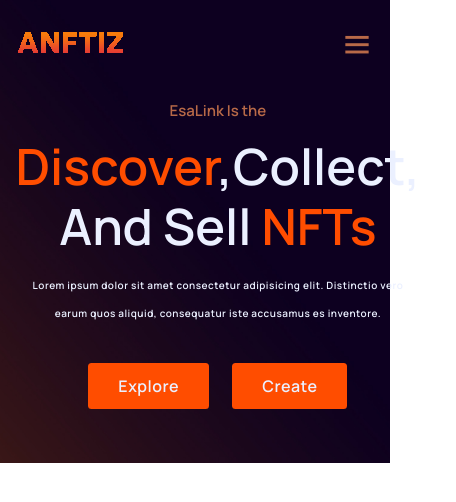
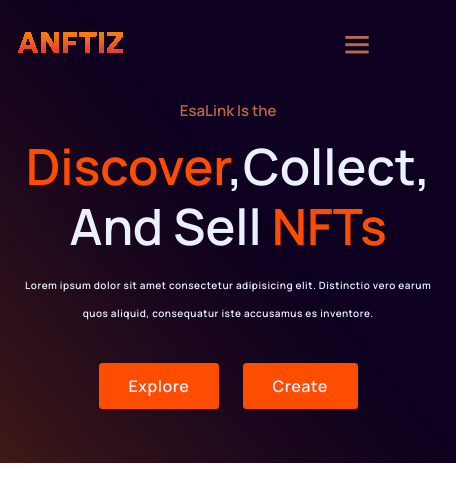
Before and after one commit to prafulyadav/resp, a plain HTML site: page index.html in a window 390 px wide. Shown: the whole page, 456 px wide, since content can reach past the window. Drawn offline with nearby package versions, Linux system fonts and the light colour scheme.

Commit message:
Update style.css

```diff
--- a/style.css
+++ b/style.css
@@ -166,6 +166,7 @@ section{
    .main{
     grid-template-columns: 1fr;
     height: 100%;
+       width: 117%;
    }
    .text{
     padding-top: 100px;
```
